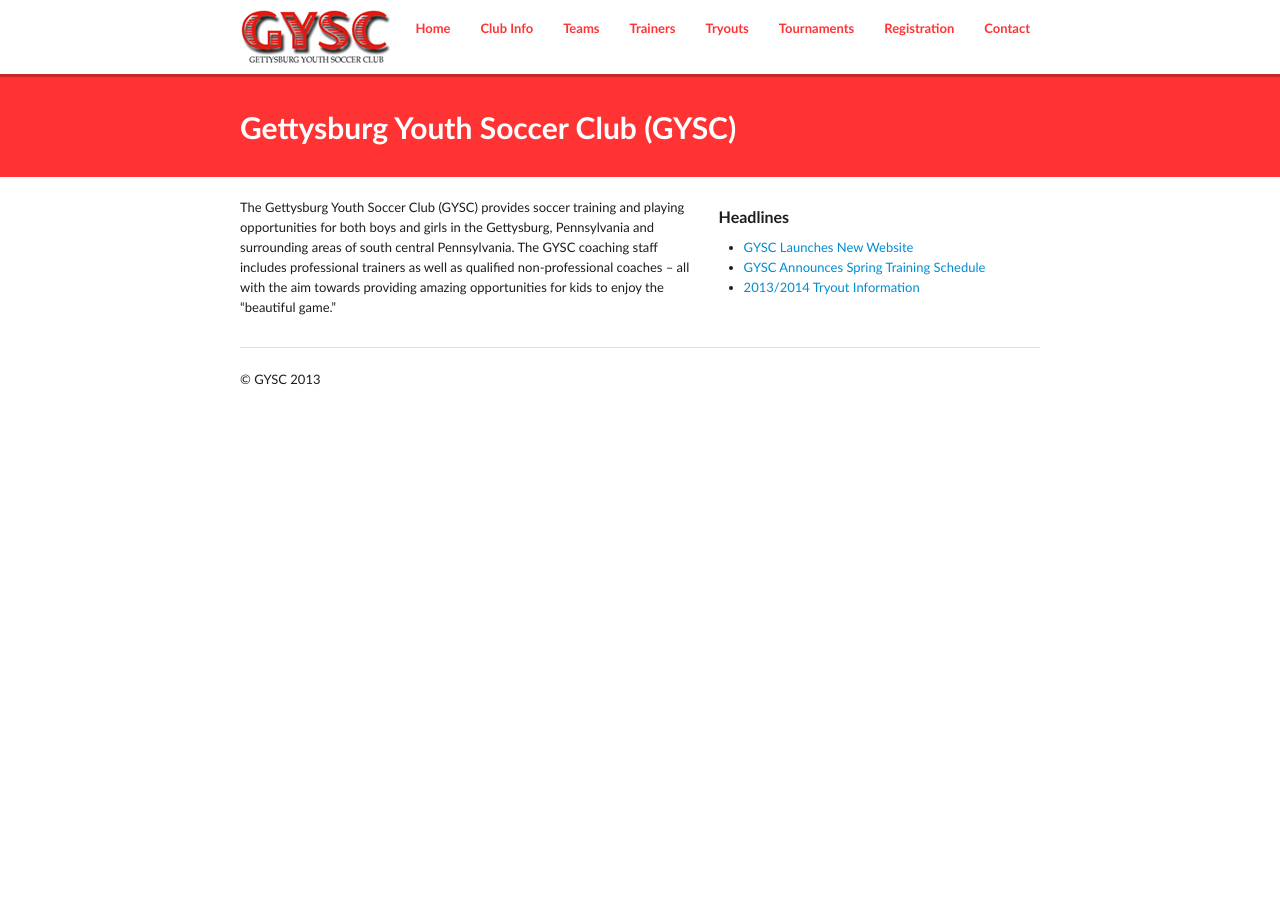
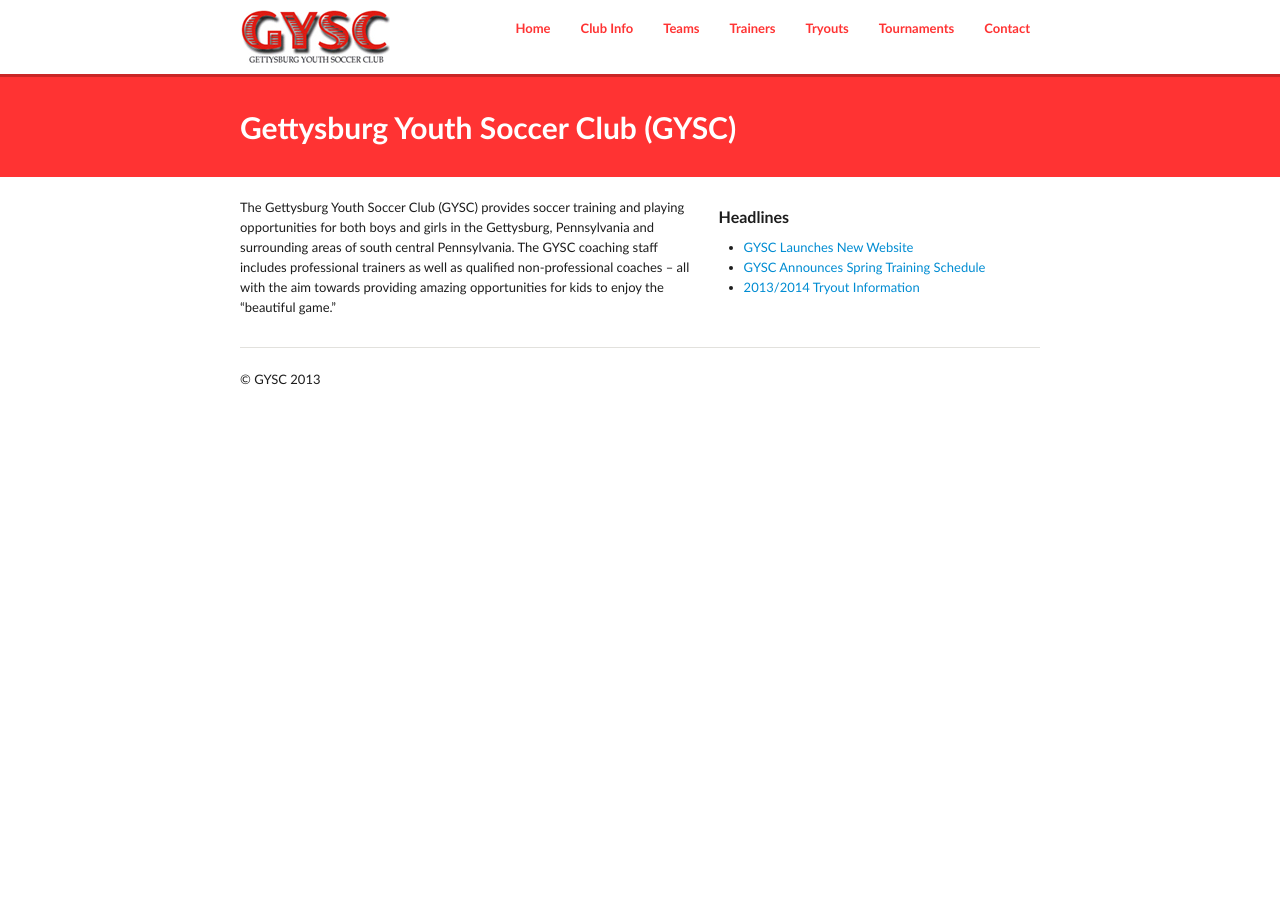
Before and after one commit to GYSC/gysc.github.com, a Jekyll site: the page built from index.md, in a window 1280 px wide. Built offline with Jekyll 4.4.1, drawn with Linux system fonts in a browser that asks for light colours; Markdown is read by kramdown in place of the engine named in the settings.

Commit message:
Update header.html

```diff
--- a/_includes/header.html
+++ b/_includes/header.html
@@ -41,7 +41,6 @@
 						<li><a href="/trainers">Trainers</a></li>
 						<li><a href="/tryouts">Tryouts</a></li>
 						<li><a href="/tournaments">Tournaments</a></li>
-						<li><a href="/registration">Registration</a></li>
 						<li><a href="/contact">Contact</a></li>
 					</ul>
 				</div>
```
